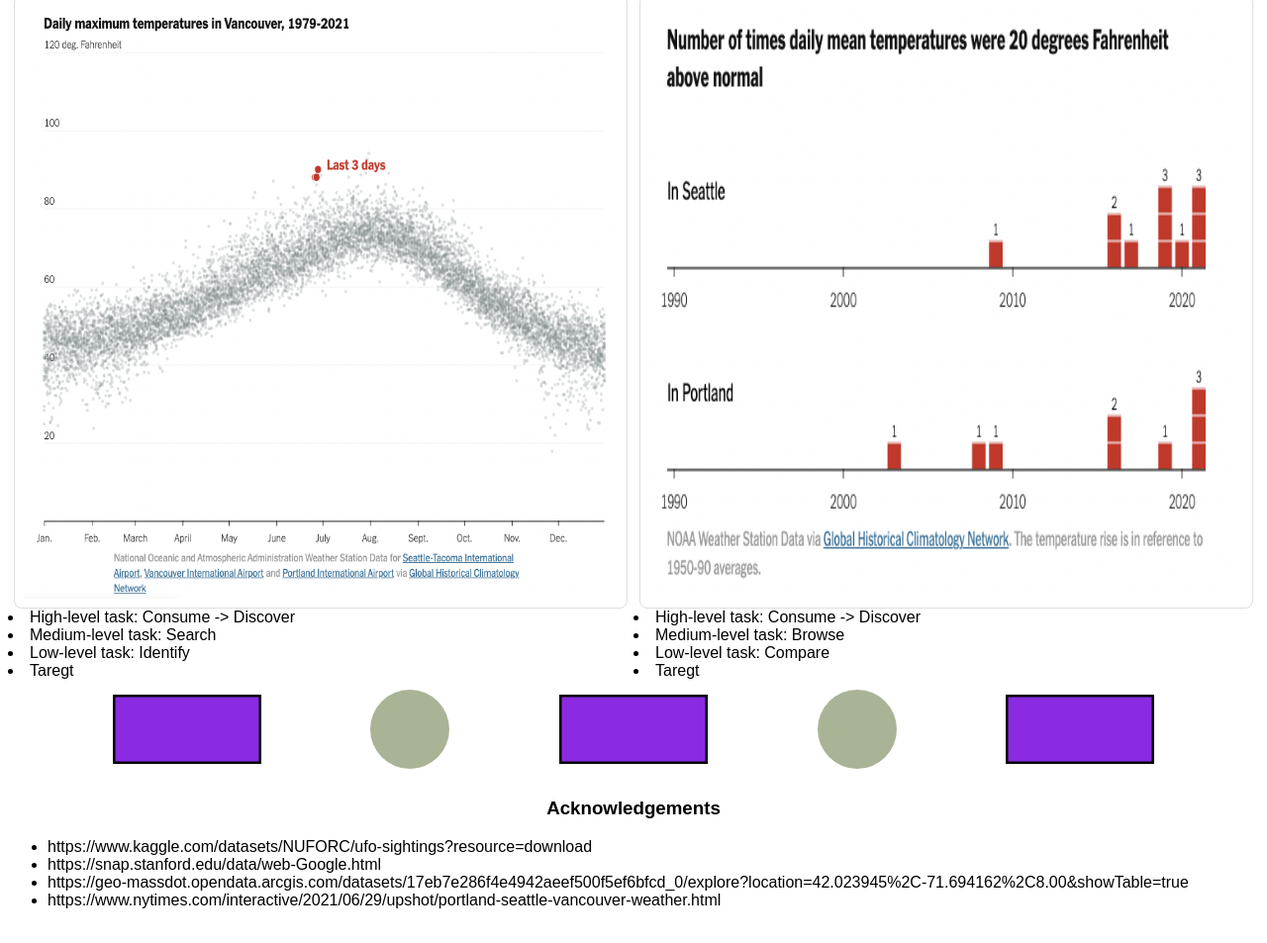
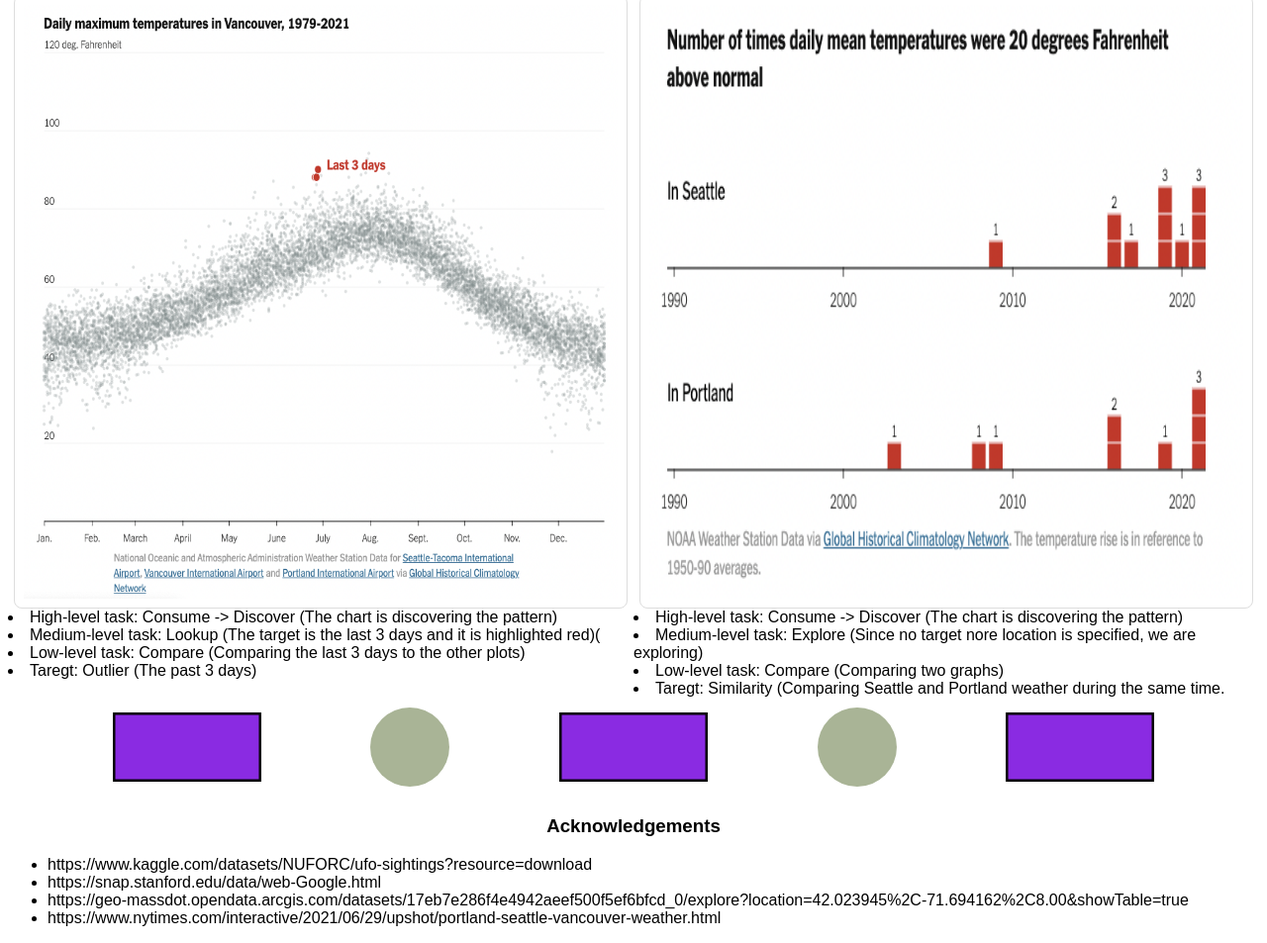
Before and after one commit to DS4200-S23-Class/hw-02-jj-and-jaclyn, a plain HTML site: page index.html in a window 1280 px wide. Shown: the part 903-1856 px from the top of the page at 99% size. Drawn offline with Linux system fonts and the light colour scheme; files whose address does not match are found by name.

Commit message:
Update index.html

```diff
--- a/index.html
+++ b/index.html
@@ -70,7 +70,7 @@
             <li>duration in int
                 </li>
             </li>
-        </p1>
+
 
 
         <h2>Airports</h2>
@@ -102,10 +102,10 @@
         <div class = 'column'>
             <img src = "vis1.png" alt="vis1.png" width="500" height="600">
             <p1>
-            <li>High-level task: Consume -> Discover</li>
-            <li>Medium-level task: Search</li>
-            <li>Low-level task: Identify</li>
-            <li>Taregt</li>
+            <li>High-level task: Consume -> Discover (The chart is discovering the pattern)</li>
+            <li>Medium-level task: Lookup (The target is the last 3 days and it is highlighted red)(</li>
+            <li>Low-level task: Compare (Comparing the last 3 days to the other plots)</li>
+            <li>Taregt: Outlier (The past 3 days)</li>
         </p1>
         </div>
 
@@ -113,10 +113,10 @@
         <div class='column'>
             <img src = "vis2.png" alt = "vis2.png" width="500" height="600">
             <p1>
-            <li>High-level task: Consume -> Discover</li>
-            <li>Medium-level task: Browse</li>
-            <li>Low-level task: Compare</li>
-            <li>Taregt</li>
+            <li>High-level task: Consume -> Discover (The chart is discovering the pattern)</li>
+            <li>Medium-level task: Explore (Since no target nore location is specified, we are exploring)</li>
+            <li>Low-level task: Compare (Comparing two graphs) </li>
+            <li>Taregt: Similarity (Comparing Seattle and Portland weather during the same time.</li>
         </p1>
         </div>
     </div>
```
